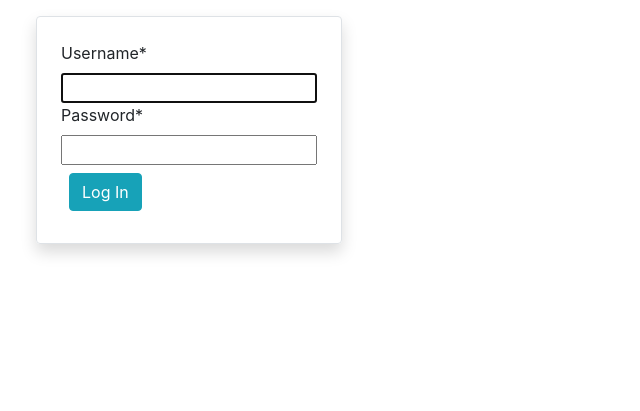
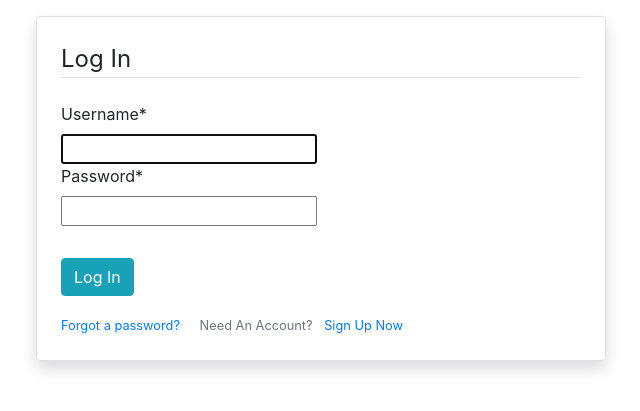
Before and after one commit to mobli82/wallet, a Django app: page /login/ in a window 1280 px wide. Shown: the part 56-467 px from the top of the page, without its empty margins (34-674 px from the left). Run offline with Django 3.2, Linux system fonts and the light colour scheme; some libraries are stand-ins or nearby versions.

Commit message:
created users password reset templates/password_reset.html 				      /password_reset_complete.html 				      /password_reset_confirm.html 				      /password_reset_done.html
added email configs in app/settings.py

added urls paths for reset password templates

added links for reset password route in users/login.html template

created legend in users/registration.html and user/login.html template

```diff
--- a/app/app/urls.py
+++ b/app/app/urls.py
@@ -13,7 +13,13 @@ Including another URLconf
     1. Import the include() function: from django.urls import include, path
     2. Add a URL to urlpatterns:  path('blog/', include('blog.urls'))
 """
-from django.contrib.auth.views import LoginView, LogoutView
+from django.contrib.auth.views import  (LoginView,
+                                        LogoutView,
+                                        PasswordResetView,
+                                        PasswordResetDoneView,
+                                        PasswordResetConfirmView,
+                                        PasswordResetCompleteView,
+                                        )
 from django.contrib import admin
 from django.urls import path, include
 from django.conf import settings
@@ -23,6 +29,15 @@ urlpatterns = [
     path('admin/', admin.site.urls),
     path('login/', LoginView.as_view(template_name='users/login.html'), name='login'),
     path('logout/', LogoutView.as_view(template_name='users/logout.html'), name='logout'),
+    path('password-reset/', PasswordResetView.as_view(template_name='users/password_reset.html'), name='password_reset'),
+    path('password-reset/done/', PasswordResetDoneView.as_view(template_name='users/password_reset_done.html'),
+                                                            name='password_reset_done'),
+    path('password-reset-confirm/<uidb64>/<token>/', PasswordResetConfirmView.as_view(
+                                                                template_name='users/password_reset_confirm.html'),
+                                                                name='password_reset_confirm'),
+    path('password-reset-complete/', PasswordResetCompleteView.as_view(
+                                                                template_name='users/password_reset_complete.html'),
+                                                                name='password_reset_complete'),
     path('', include('users.urls')),
     path('', include('wallet.urls')),
 ]
--- a/app/users/templates/users/login.html
+++ b/app/users/templates/users/login.html
@@ -2,14 +2,19 @@
 {% block content %}
 {% load crispy_forms_tags %}
     <div class="row">
-        <div class="col-ms-6 border rounded mt-3 p-4 shadow">
+        <div class="col-md-6 border rounded mt-3 p-4 shadow">
             <form action="" method="post">{% csrf_token %}
-                {{ form.username|as_crispy_field }}
-                {{ form.password|as_crispy_field }}
+                <legend class="border-bottom mb-4"> Log In </legend>
+                    <fieldset class="form-group">
+                        {{ form|crispy }}
+                    </fieldset>
+                <input type="submit" value="Log In" class="btn btn-info mt-3 mb-3">
 
-                <input type="submit" value="Log In" class="btn btn-info m-2">
             </form>
-
+            <small class="text-muted">
+                <a class="mr-3" href="{% url 'password_reset' %}">Forgot a password?</a>
+                Need An Account? <a class="ml-2" href="{% url 'register' %}">Sign Up Now</a>
+            </small>
         </div>
 
     </div>
--- a/app/users/templates/users/registration.html
+++ b/app/users/templates/users/registration.html
@@ -4,7 +4,8 @@
     <div class="row">
         <div class="col-md-7 border rounded mt-3 p-4 shadow">
             <form action="" method="post">{% csrf_token %}
-                {{ form|crispy }}
+                <legend class="border-bottom mb-4"> Registartion </legend>
+                    {{ form|crispy }}
 
                 <input type="submit" value="Register" class="btn btn-info m-2">
             </form>
```
Also changed, not shown: app/app/settings.py (+7 -0 lines), app/users/templates/users/password_reset.html (added, +19 -0 lines), app/users/templates/users/password_reset_complete.html (added, +8 -0 lines), app/users/templates/users/password_reset_confirm.html (added, +19 -0 lines), app/users/templates/users/password_reset_done.html (added, +7 -0 lines).
